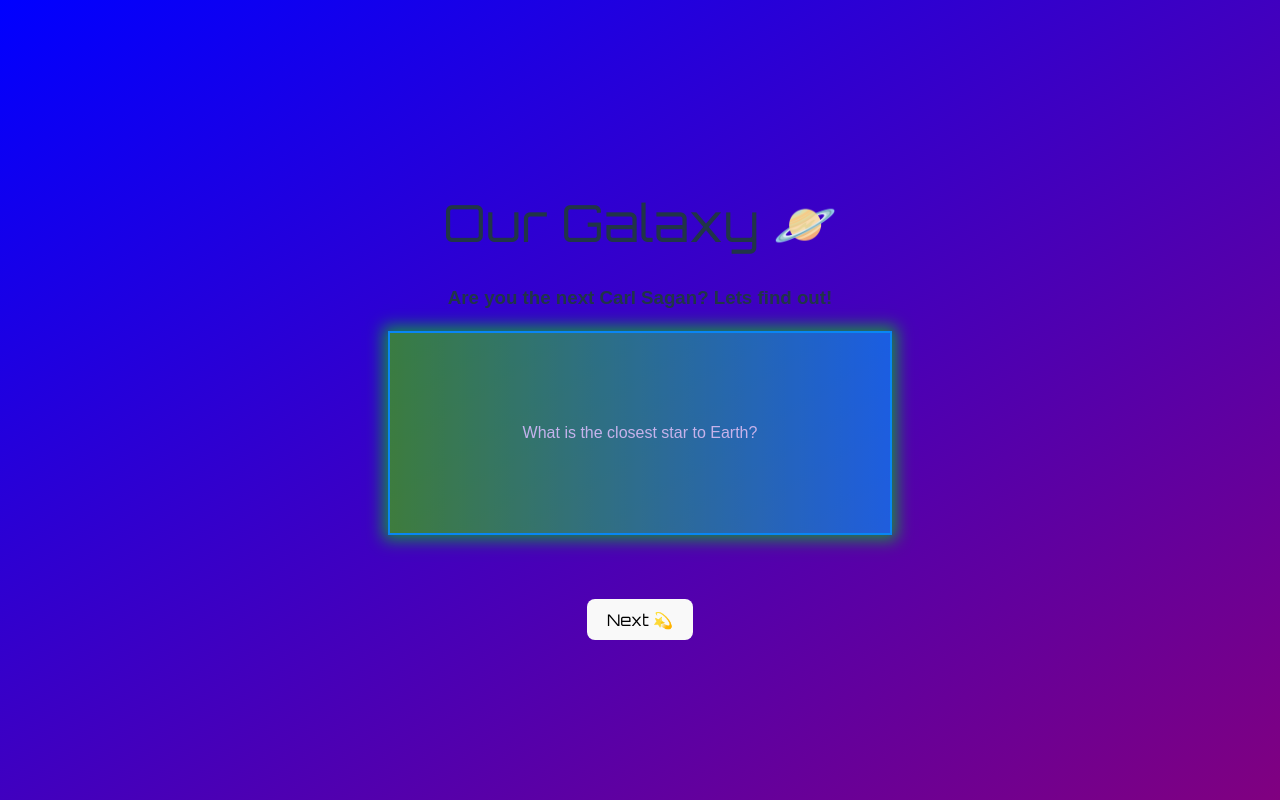
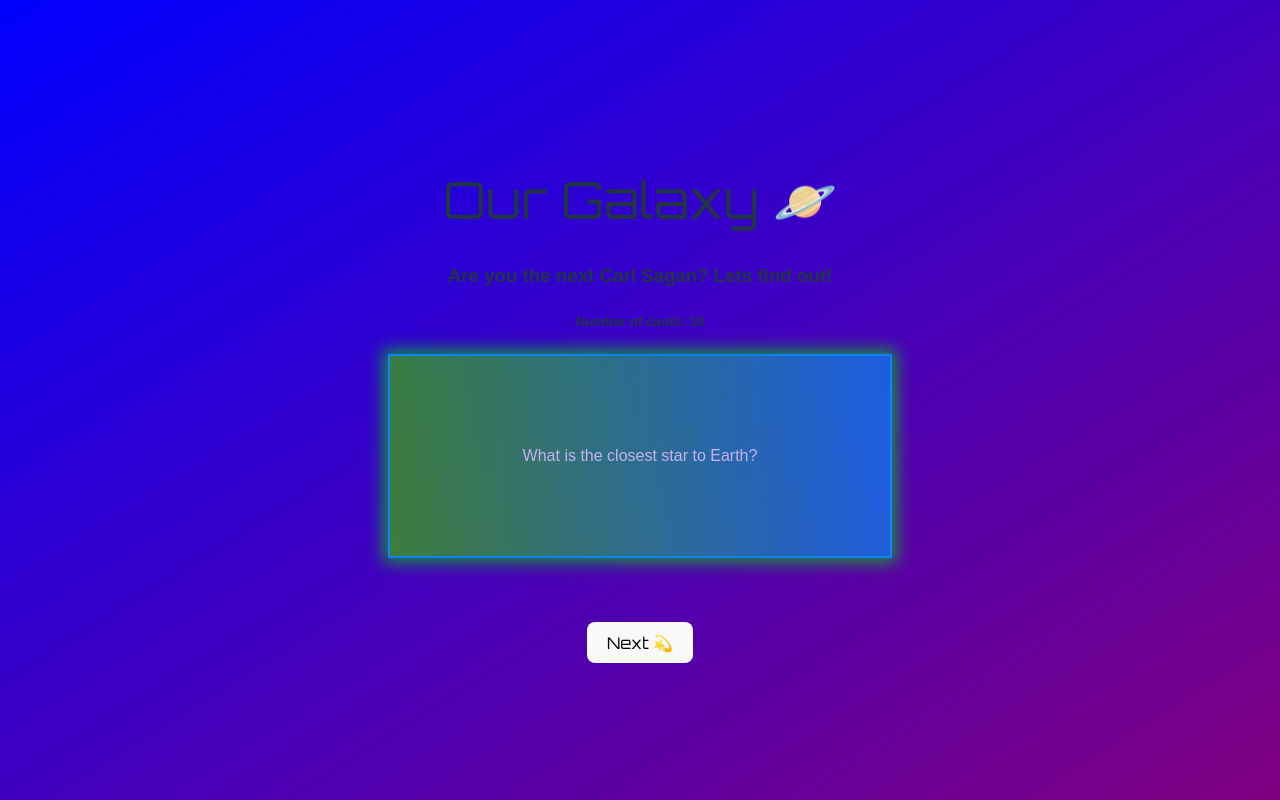
Before and after one commit to camcast04/react-flashcard-app, a React (Vite) app: page / in a window 1280 px wide. Built offline with nearby package versions, Linux system fonts and the light colour scheme; grey boxes are pictures that could not be loaded.

Commit message:
Made some changes to the UI

```diff
--- a/src/App.css
+++ b/src/App.css
@@ -10,7 +10,8 @@
   justify-content: center;
 }
 
-h3 {
+h3,
+h5 {
   font-family: Arial;
 }
 
--- a/src/App.jsx
+++ b/src/App.jsx
@@ -56,6 +56,7 @@
     <>
       <h1>Our Galaxy 🪐 </h1>
       <h3>Are you the next Carl Sagan? Lets find out!</h3>
+      <h5>Number of cards: 10</h5>
       <div className={`card-container ${currentDifficulty}`}>
         <div
           className={`card ${showAnswer ? 'flipped' : ''}`}
```
Also changed, not shown: 1 other file (tests, documents, lock files or other folders).
